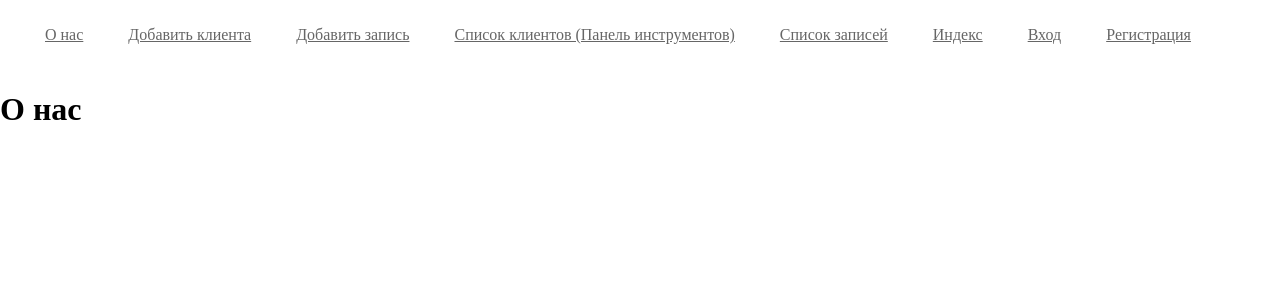
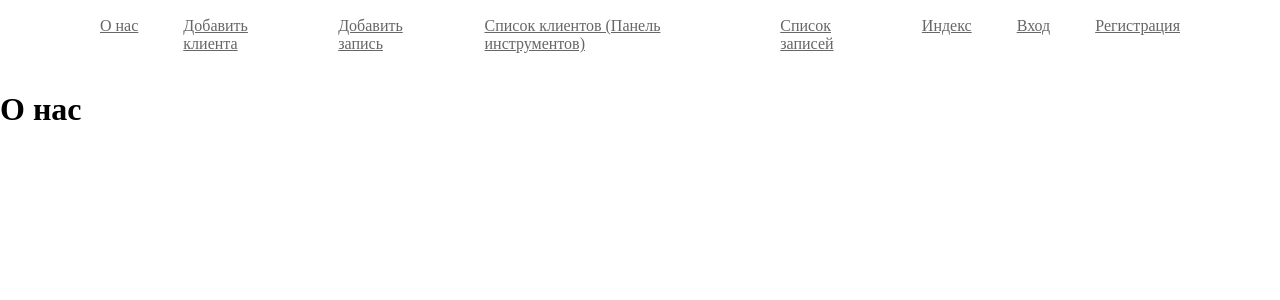
Before and after one commit to tony-against-machine/cmstheone, a Flask app: page /about in a window 1280 px wide. Shown: the top 300 px of the page. Run offline with Flask 3, Linux system fonts and the light colour scheme.

Commit message:
the container property has been stylized

```diff
--- a/app/static/css/style.css
+++ b/app/static/css/style.css
@@ -3,6 +3,11 @@
 .flex {
     display: flex;
 }
+
+.container {
+    width: 1170px;
+    margin: 0 auto;
+  }
 
 .list-reset {
     margin: 0;
```
